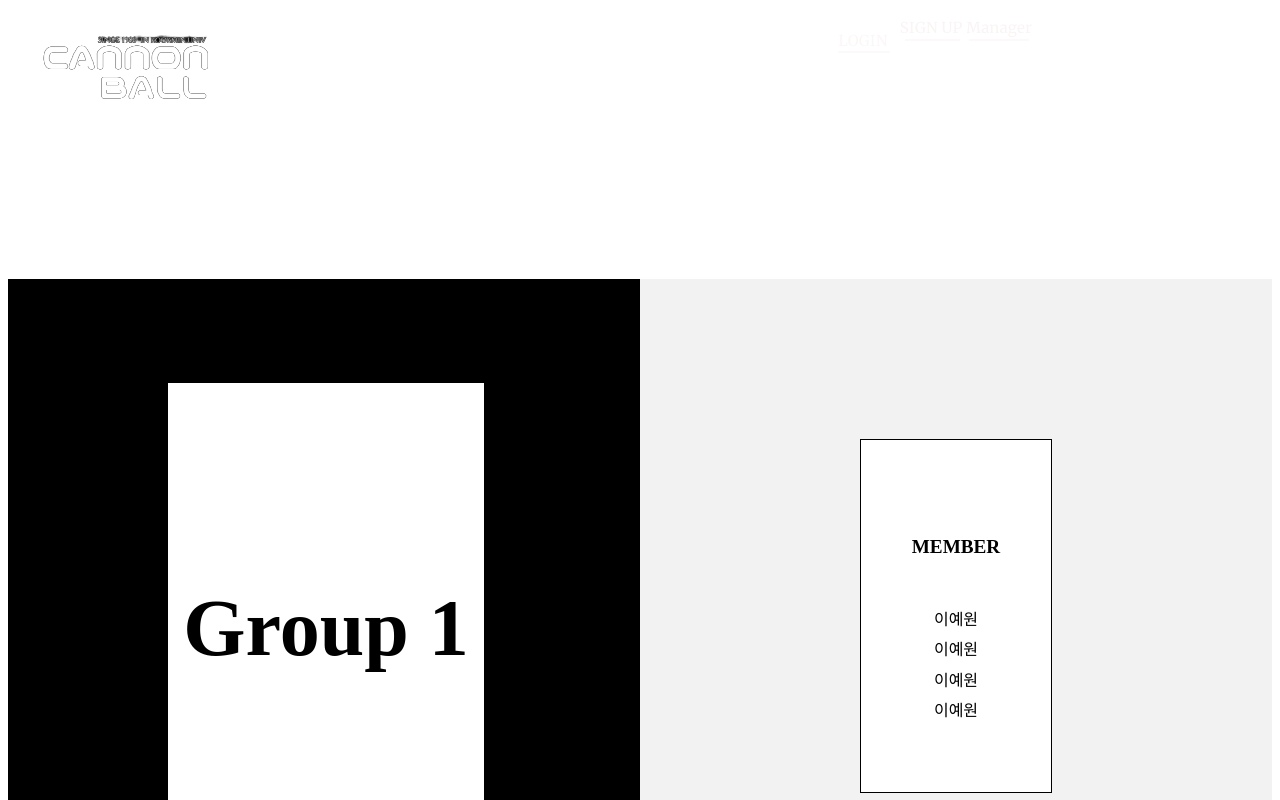
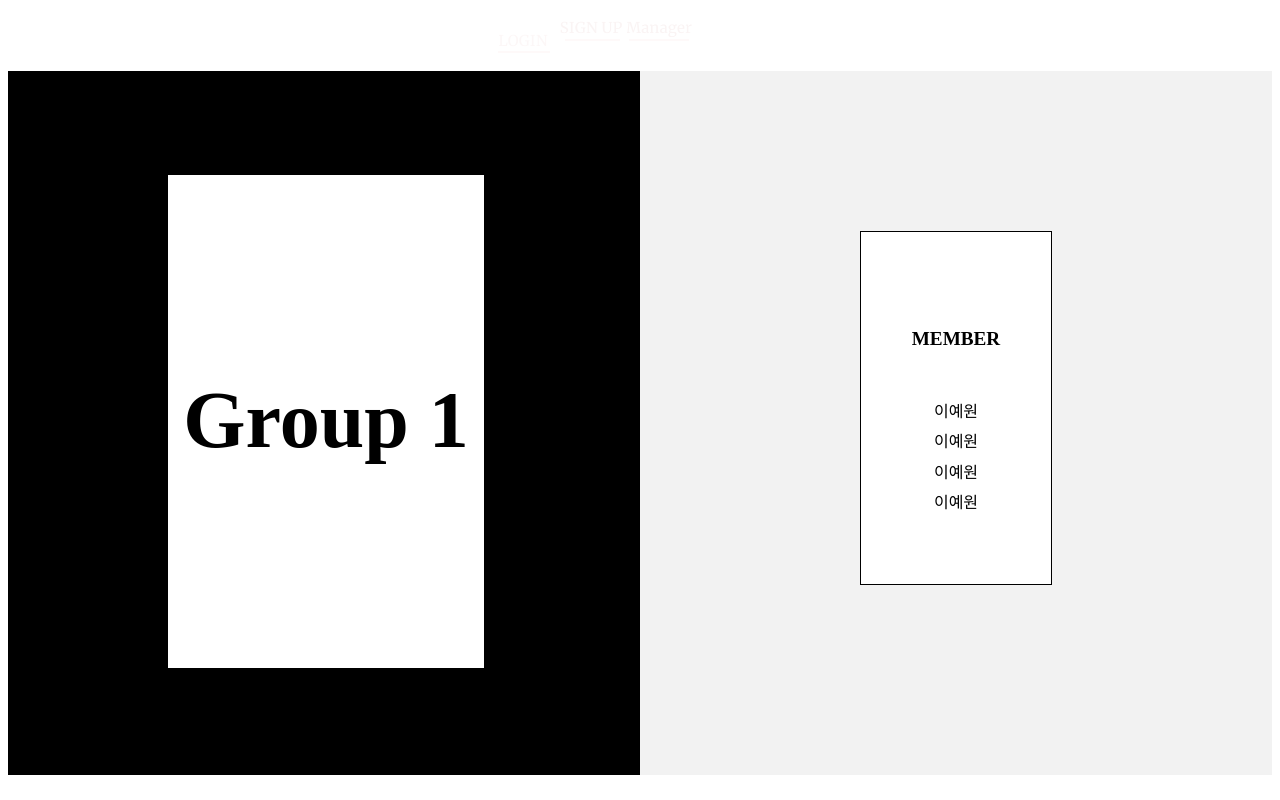
Before and after one commit to scarletYewon/CannonballWeb, a React (Create React App) app in the folder web/: page /group in a window 1280 px wide. Shown: the top 800 px of the page. Built offline with nearby package versions, Linux system fonts and the light colour scheme.

Commit message:
디자인변경

```diff
--- a/web/src/components/header.tsx
+++ b/web/src/components/header.tsx
@@ -20,7 +20,8 @@ function Header() {
         display: 'flex',
       }}
     >
-      <img src="img/logo_white.png" />
+      {/* <img src="img/logo_white.png" /> */}
+      {/* 로고 수정 후 재반영 예정 */}
       <div
         style={{
           display: 'flex',
```
Also changed, not shown: web/public/img/logo_white.png (deleted).
